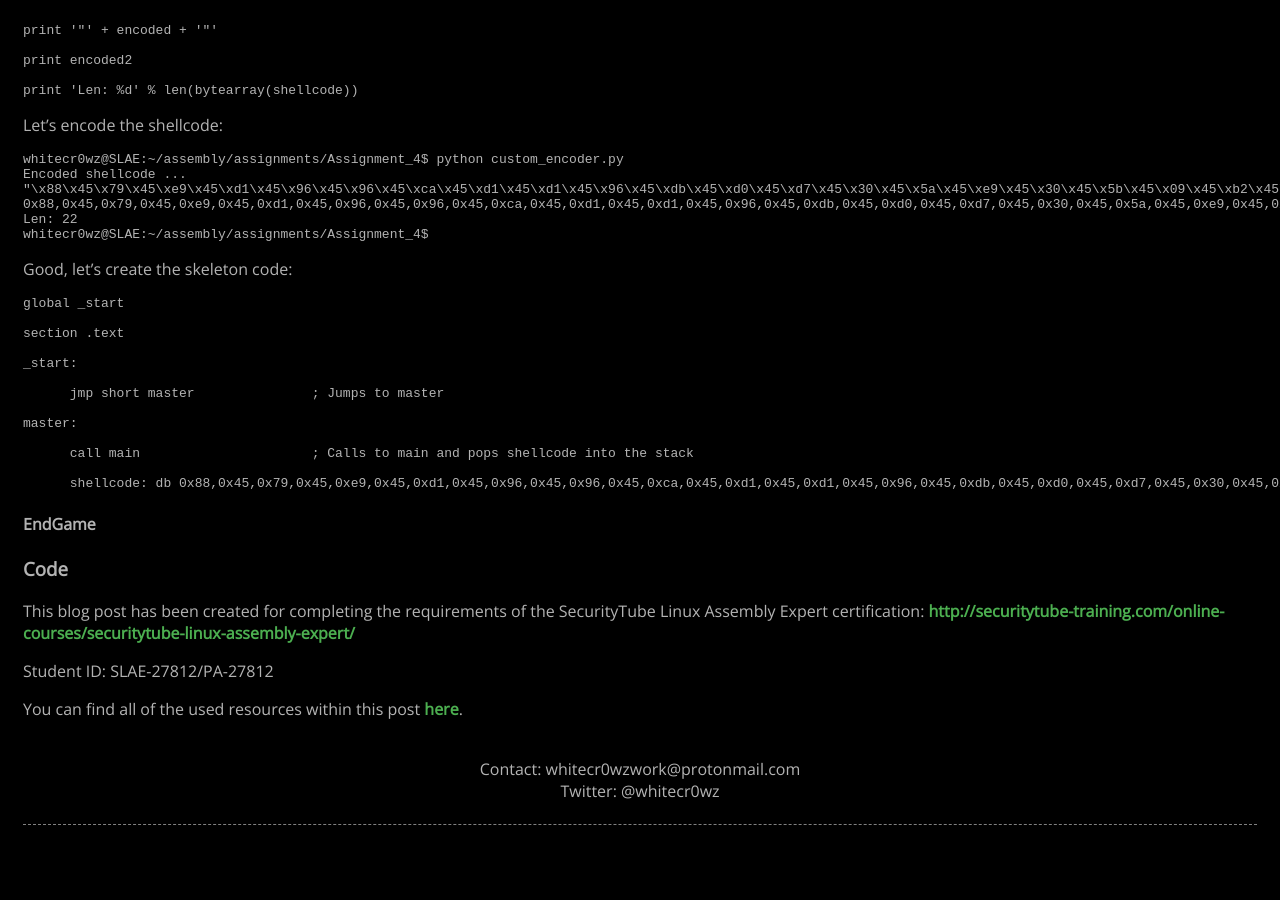
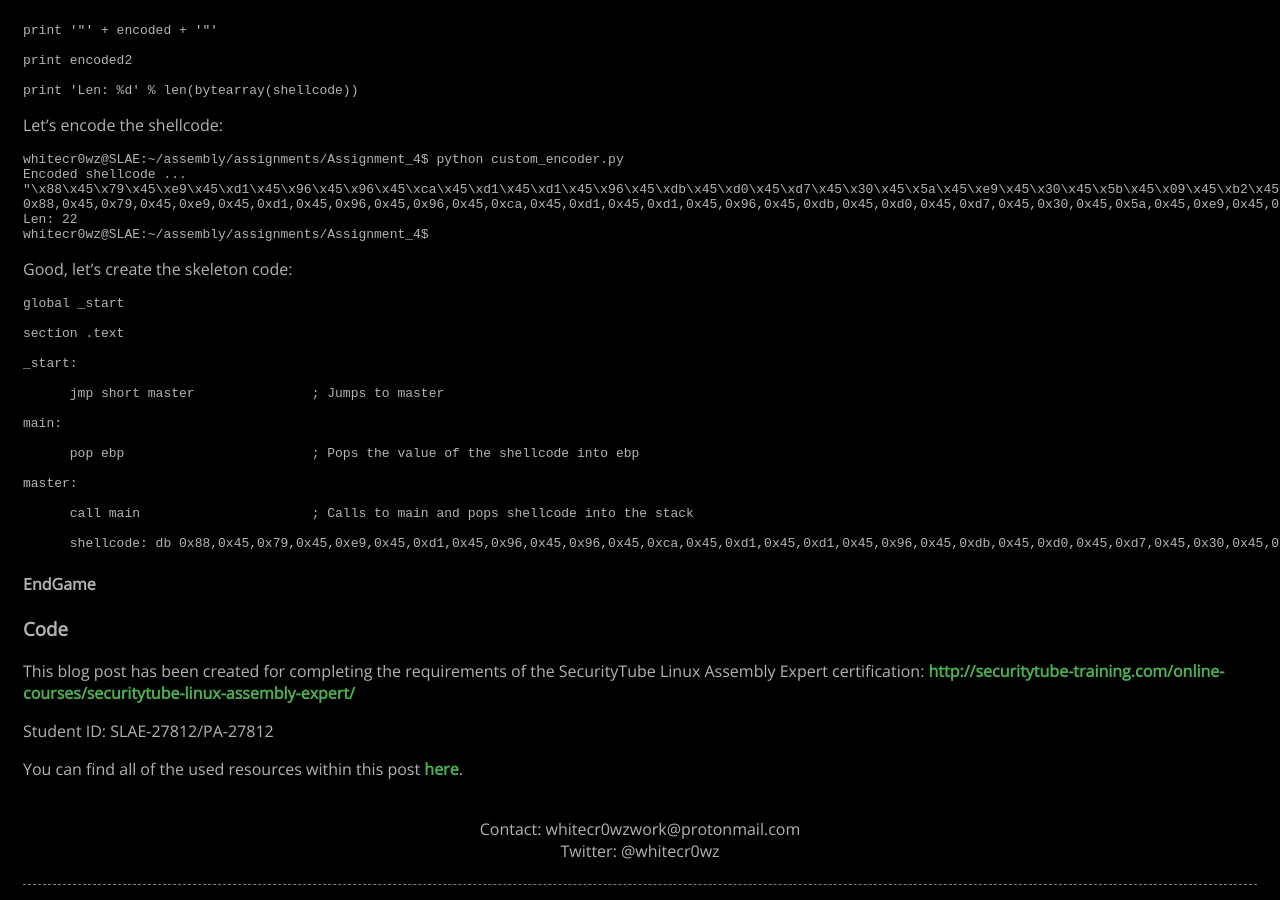
Before and after one commit to whitecr0wz/whitecr0wz.github.io, a Jekyll site: the page built from _posts/posts/2021-01-16-SLAE-Custom-Encoder.md, in a window 1280 px wide and 900 px high, scrolled down 1020 px. Built offline with Jekyll 4.4.1, drawn with Linux system fonts in a browser that asks for light colours; before the commit the page ends 1860 px from its top, so only the background shows below that.

Commit message:
Update 2021-01-16-SLAE-Custom-Encoder.md

```diff
--- a/_posts/posts/2021-01-16-SLAE-Custom-Encoder.md
+++ b/_posts/posts/2021-01-16-SLAE-Custom-Encoder.md
@@ -85,6 +85,10 @@ _start:
 
       jmp short master               ; Jumps to master
 
+main:
+
+      pop ebp                        ; Pops the value of the shellcode into ebp
+
 master:
 
       call main                      ; Calls to main and pops shellcode into the stack
```
